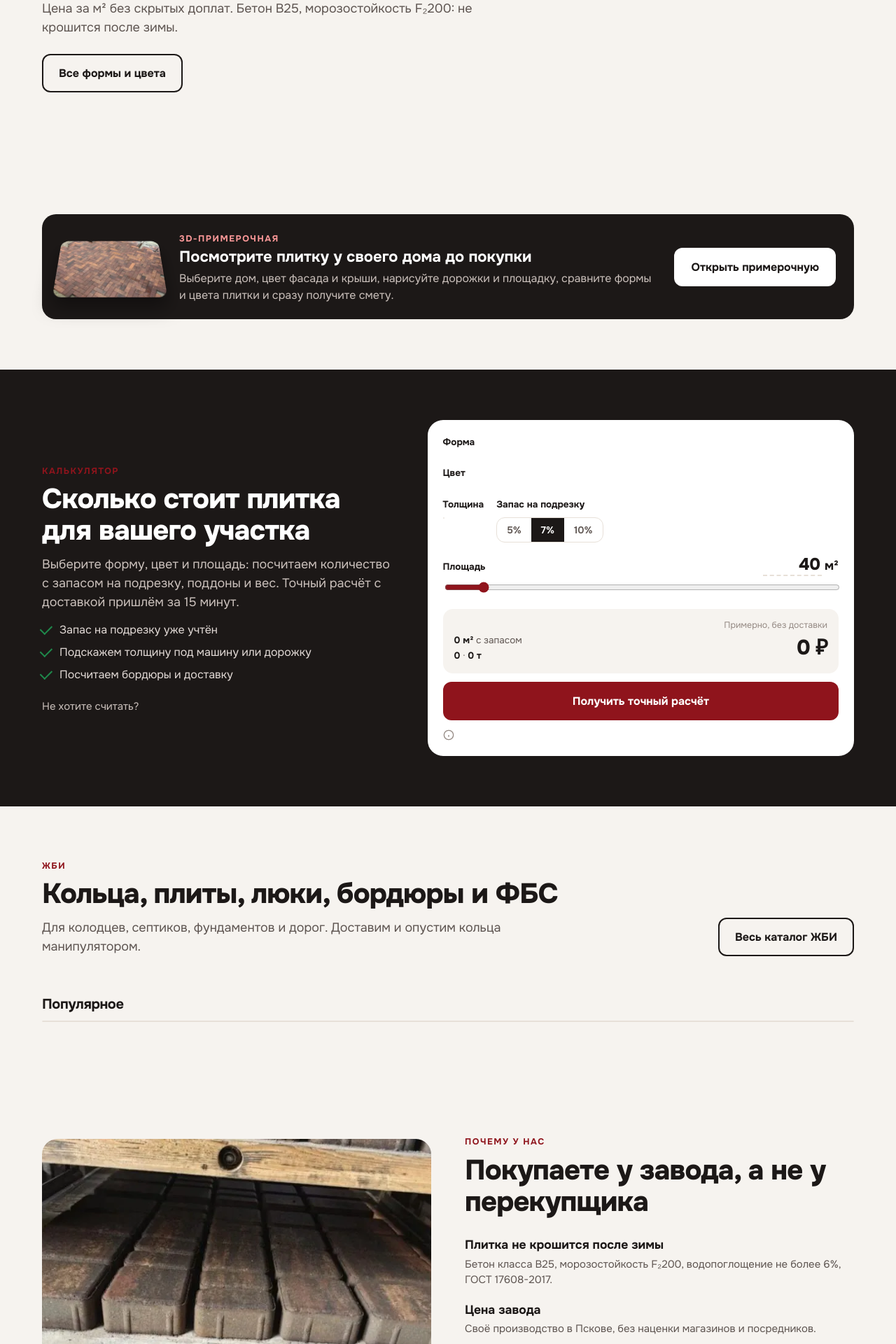
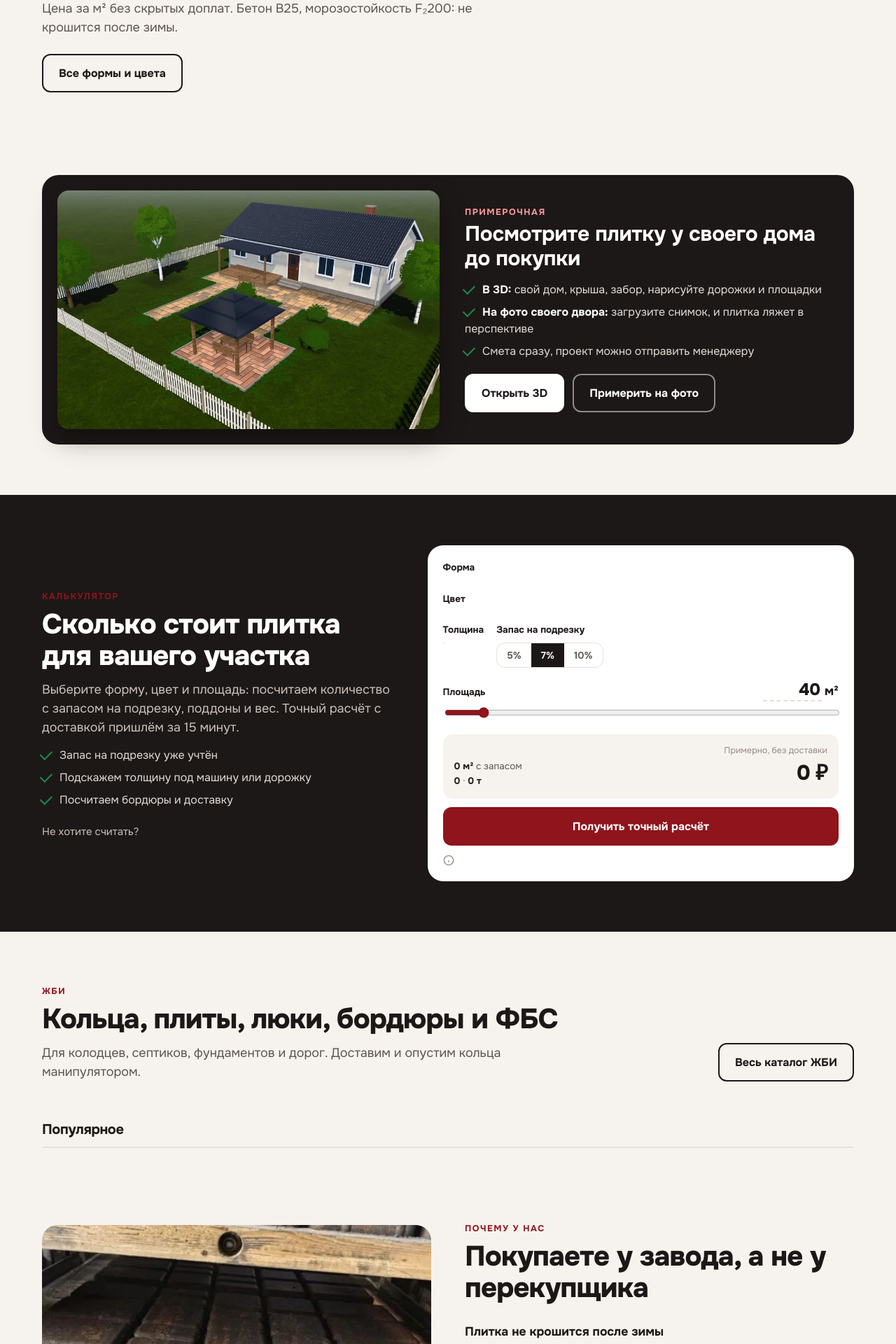
Before and after one commit to azizovll/monolit-nabrosok, a PHP site: page /site in a window 1280 px wide. Shown: the part 1079-2999 px from the top of the page at 70% size. Run offline with PHP 8.4, Linux system fonts and the light colour scheme; some libraries are stand-ins or nearby versions.

Commit message:
Дизайн по пути клиента: блок примерочной, порядок на телефоне, отступы, подсказка у колец
- главная: блок примерочной с картинкой из 3D и кнопкой «Примерить на фото» (открывает примерку сразу)
- карточка брусчатки на телефоне: название и цена над фото
- убраны двойные отступы между секциями, заголовки «Другие формы», «С этим берут» и на «Спасибо» не липнут к содержимому
- кольца: подсказка, какие кольца для колодца, септика и дренажа
- вопросы: кнопка «Задать вопрос»; цена газонной решётки без переноса; карта без lazy

```diff
--- a/site/app/version.php
+++ b/site/app/version.php
@@ -1 +1 @@
-<?php return '20261128131525';
+<?php return '20261128143804';
--- a/site/app/views/site/_faq.php
+++ b/site/app/views/site/_faq.php
@@ -4,7 +4,8 @@
     <div>
       <span class="eyebrow">Вопросы</span>
       <h2><?= e($title ?? 'Частые вопросы') ?></h2>
-      <p class="lead">Не нашли ответ? Позвоните, подскажем за пару минут: <a href="tel:<?= e(setting('phone_tel')) ?>" data-goal="phone"><?= e(setting('phone')) ?></a></p>
+      <p class="lead faq-lead">Не нашли ответ? Позвоните, подскажем за пару минут: <a href="tel:<?= e(setting('phone_tel')) ?>" data-goal="phone"><?= e(setting('phone')) ?></a></p>
+      <button class="btn btn-line faq-ask" type="button" data-lead="callback" data-title="Задать вопрос" data-sub="Перезвоним и ответим, обычно за 15 минут в рабочее время.">Задать вопрос</button>
     </div>
     <div>
       <?php foreach ($faq as $i => $f): ?>
--- a/site/app/views/site/home.php
+++ b/site/app/views/site/home.php
@@ -53,19 +53,20 @@
       <?php endforeach; ?>
     </div>
     <?php if ($lawn): ?>
-      <a class="strip-link" href="<?= e(url('gazonnaya-reshetka/')) ?>"><b>Новинка: газонная решётка</b><span>Парковка на газоне без луж и колеи<?= $lawn['min_price'] ? ', ' . number_format($lawn['min_price'], 0, ',', ' ') . ' ₽/' . e((string)val('SELECT price_unit FROM products WHERE category_id = ? AND visible = 1 ORDER BY sort LIMIT 1', [$lawn['id']])) : '' ?> →</span></a>
+      <a class="strip-link" href="<?= e(url('gazonnaya-reshetka/')) ?>"><b>Новинка: газонная решётка</b><span>Парковка на газоне без луж и колеи<?= $lawn['min_price'] ? ', ' . number_format($lawn['min_price'], 0, ',', ' ') . ' ₽/' . e((string)val('SELECT price_unit FROM products WHERE category_id = ? AND visible = 1 ORDER BY sort LIMIT 1', [$lawn['id']])) : '' ?> →</span></a>
     <?php endif; ?>
   </div>
 </section>
 
 <section class="sec try3d-sec">
   <div class="wrap">
-    <a class="try3d" href="<?= e(url('3d/')) ?>">
-      <div class="try3d-pic" aria-hidden="true"></div>
-      <div class="try3d-t"><span class="eyebrow">3D-примерочная</span><b>Посмотрите плитку у своего дома до покупки</b>
-        <p>Выберите дом, цвет фасада и крыши, нарисуйте дорожки и площадку, сравните формы и цвета плитки и сразу получите смету.</p></div>
-      <span class="btn btn-white">Открыть примерочную</span>
-    </a>
+    <div class="try3d">
+      <a class="try3d-pic" href="<?= e(url('3d/')) ?>" aria-label="Открыть 3D-примерочную"><img src="<?= e(asset('assets/img/tryon-promo.webp')) ?>" alt="Двор с плиткой в 3D-примерочной" width="960" height="600" loading="lazy"></a>
+      <div class="try3d-t"><span class="eyebrow">Примерочная</span><b>Посмотрите плитку у своего дома до покупки</b>
+        <ul class="ticks"><li><b>В 3D:</b> свой дом, крыша, забор, нарисуйте дорожки и площадки</li><li><b>На фото своего двора:</b> загрузите снимок, и плитка ляжет в перспективе</li><li>Смета сразу, проект можно отправить менеджеру</li></ul>
+        <div class="cta-row"><a class="btn btn-white" href="<?= e(url('3d/')) ?>" data-goal="tryon_open">Открыть 3D</a><a class="btn btn-ghost-w" href="<?= e(url('3d/?photo=1')) ?>" data-goal="tryon_photo">Примерить на фото</a></div>
+      </div>
+    </div>
   </div>
 </section>
 
--- a/site/app/views/site/thanks.php
+++ b/site/app/views/site/thanks.php
@@ -7,6 +7,6 @@
     <h2>Чтобы расчёт был точнее, подготовьте</h2>
     <ul class="ticks"><li>площадь или размеры участка, лучше с планом;</li><li>адрес доставки: от него зависит цена перевозки;</li><li>удобный день для доставки.</li></ul>
     <?= render('site/_disc') ?>
-    <div class="cta-row"><a class="btn btn-line" href="<?= e(url('3d/')) ?>">Пока ждёте: примерьте плитку в 3D</a><a class="btn btn-line" href="<?= e(url('/')) ?>">На главную</a></div>
+    <div class="cta-row"><a class="btn btn-line" href="<?= e(url('3d/')) ?>">Пока ждёте: примерьте плитку в 3D или на фото двора</a><a class="btn btn-line" href="<?= e(url('/')) ?>">На главную</a></div>
   </div>
 </section>
--- a/site/assets/site.css
+++ b/site/assets/site.css
@@ -16,6 +16,11 @@ h2{font-size:clamp(24px,3.2vw,40px);font-weight:800}
 p{margin:0 0 12px}
 .wrap{max-width:1200px;margin:0 auto;padding:0 20px}
 .sec{padding:72px 0}.pt0{padding-top:0}.page-top{padding-top:28px}
+/* соседние секции на одном фоне: без двойного отступа */
+.sec+.sec:not(.calc-sec):not(.yard):not(.pt0){padding-top:16px}
+:is(.calc-sec,.yard)+.sec:not(.calc-sec):not(.yard):not(.pt0){padding-top:72px}
+.page-top:has(+.pt0){padding-bottom:28px}
+.sec>.wrap>h2:first-child{margin-bottom:24px}
 .lead{font-size:18px;color:var(--soft);max-width:680px;margin:12px 0 0}
 .eyebrow{display:inline-block;font:700 12.5px/1 var(--f);letter-spacing:.12em;text-transform:uppercase;color:var(--brand);margin-bottom:12px}
 .muted{color:var(--mute)}.small{font-size:14px}
@@ -131,12 +136,16 @@ p{margin:0 0 12px}
 @media(max-width:600px){.card-p .body{padding:12px}.card-p h3{font-size:16px}.price{font-size:18px}.go{display:none}}
 .strip-link{display:flex;justify-content:space-between;gap:12px;flex-wrap:wrap;margin-top:18px;padding:16px 20px;border-radius:14px;background:#eef6e8;border:1px solid #cfe3c2;text-decoration:none;color:#2f5a1a}
 
-.try3d{display:flex;align-items:center;gap:24px;background:var(--dark);color:#fff;border-radius:20px;padding:22px 26px 22px 22px;text-decoration:none;transition:transform .2s}
-.try3d:hover{transform:translateY(-2px)}
-.try3d-pic{flex:none;width:150px;height:96px;border-radius:12px;background:url(img/foto-4.webp) center/cover;transform:perspective(300px) rotateX(34deg);box-shadow:0 14px 24px rgba(0,0,0,.4)}
-.try3d-t{flex:1;min-width:0}.try3d-t .eyebrow{color:#ff9a9a;margin-bottom:6px}
-.try3d b{display:block;font-size:22px;line-height:1.2}.try3d p{margin:6px 0 0;color:#cbc1bc}
-@media(max-width:800px){.try3d{flex-direction:column;align-items:stretch;padding:18px}.try3d-pic{width:100%;height:110px}.try3d .btn{width:100%}}
+.try3d{display:grid;grid-template-columns:1.05fr 1fr;align-items:center;gap:36px;background:var(--dark);color:#fff;border-radius:24px;padding:22px 36px 22px 22px}
+.try3d-pic{display:block;border-radius:16px;overflow:hidden;aspect-ratio:16/10;box-shadow:0 16px 36px rgba(0,0,0,.35)}
+.try3d-pic img{width:100%;height:100%;object-fit:cover;display:block;transition:transform .5s}
+.try3d-pic:hover img{transform:scale(1.03)}
+.try3d-t .eyebrow{color:#ff9a9a;margin-bottom:8px;display:block}
+.try3d-t>b{display:block;font-size:clamp(22px,2.4vw,30px);line-height:1.15;letter-spacing:-.01em}
+.try3d .ticks{color:#e3dbd7;margin:16px 0 20px}.try3d .ticks b{color:#fff}
+.try3d .cta-row{margin:0}
+.btn-ghost-w{background:transparent;color:#fff;border:2px solid rgba(255,255,255,.5)}.btn-ghost-w:hover{border-color:#fff}
+@media(max-width:860px){.try3d{grid-template-columns:1fr;gap:18px;padding:16px 16px 20px}.try3d .cta-row .btn{flex:1}}
 
 /* ЖБИ */
 .cats{display:grid;grid-template-columns:repeat(6,1fr);gap:12px}
@@ -347,6 +356,15 @@ details[open] summary::after{transform:rotate(45deg)}
 .final .contacts{display:grid;gap:10px;position:relative}
 .final .contacts a{display:block;background:rgba(255,255,255,.1);border:1px solid rgba(255,255,255,.18);padding:15px 18px;border-radius:14px;text-decoration:none;transition:background .2s}
 .final .contacts a:hover{background:rgba(255,255,255,.18)}
+.thanks h2{font-size:26px;margin:30px 0 12px}
+.faq-ask{margin-top:18px}
+.pick-hint{display:grid;grid-template-columns:repeat(3,1fr);gap:10px;margin:0 0 22px}
+.pick-hint>div{background:#fff;border:1px solid var(--line);border-radius:14px;padding:12px 14px;font-size:14px;line-height:1.4}
+.pick-hint b{display:block;font-size:15px;margin-bottom:3px}.pick-hint span{color:var(--soft)}
+@media(max-width:760px){.pick-hint{grid-template-columns:1fr}}
+/* карточка брусчатки на телефоне: название и цена над фото */
+@media(max-width:900px){.pf-in{display:flex;flex-direction:column;gap:0}.pf-info{display:contents}
+  .pf-info>h1{order:-3;margin-bottom:4px}.pf-info>.pf-price{order:-2;margin:4px 0 14px}.pf-gal{order:-1;margin-bottom:18px}.pf-info>.lead{margin:0 0 16px}}
 .final .contacts b{display:block;font-size:17px}.final .contacts small{color:#f3d6d6}
 @media(max-width:900px){.final{grid-template-columns:1fr;padding:30px 20px;border-radius:22px}}
 
--- a/site/assets/site.js
+++ b/site/assets/site.js
@@ -224,7 +224,7 @@
       if (!es[0].isIntersecting) return; mo.disconnect();
       var lat = map.getAttribute('data-lat'), lng = map.getAttribute('data-lng'), f = document.createElement('iframe');
       f.src = 'https://yandex.ru/map-widget/v1/?ll=' + lng + '%2C' + lat + '&z=16&pt=' + lng + '%2C' + lat + '%2Cpm2rdm';
-      f.title = 'Карта: площадка Монолит-Вест'; f.loading = 'lazy'; f.allowFullscreen = true;
+      f.title = 'Карта: площадка Монолит-Вест'; f.allowFullscreen = true; f.width = '100%'; f.height = '100%';
       map.innerHTML = ''; map.appendChild(f);
     }, { rootMargin: '200px' });
     mo.observe(map);
--- a/site/assets/tryon/app.js
+++ b/site/assets/tryon/app.js
@@ -1300,5 +1300,6 @@ if (location.search.includes('debug')) window.__to = { THREE, scene, camera, con
 resize(); rebuildAll(); cam3d(true); renderPanel(); commit();
 Promise.race([Promise.all([assetsReady, new Promise(r => setTimeout(r, 300))]), new Promise(r => setTimeout(r, 12000))]).then(() => renderer.compileAsync ? renderer.compileAsync(scene, camera).catch(() => {}) : null).then(() => {
   started = true; redraw(); $('[data-loader]').classList.add('off');
+  if (new URLSearchParams(location.search).get('photo')) { phOpen(); return; }
   hint(MOBILE ? 'Крутите участок пальцем. «План»: рисовать и двигать площадки' : 'Крутите участок мышью. «План»: рисовать и двигать площадки, менять размеры', 6000);
 });
```
Also changed, not shown: site/app/views/site/zhbi_cat.php (+7 -0 lines), site/assets/img/tryon-promo.webp (added).
